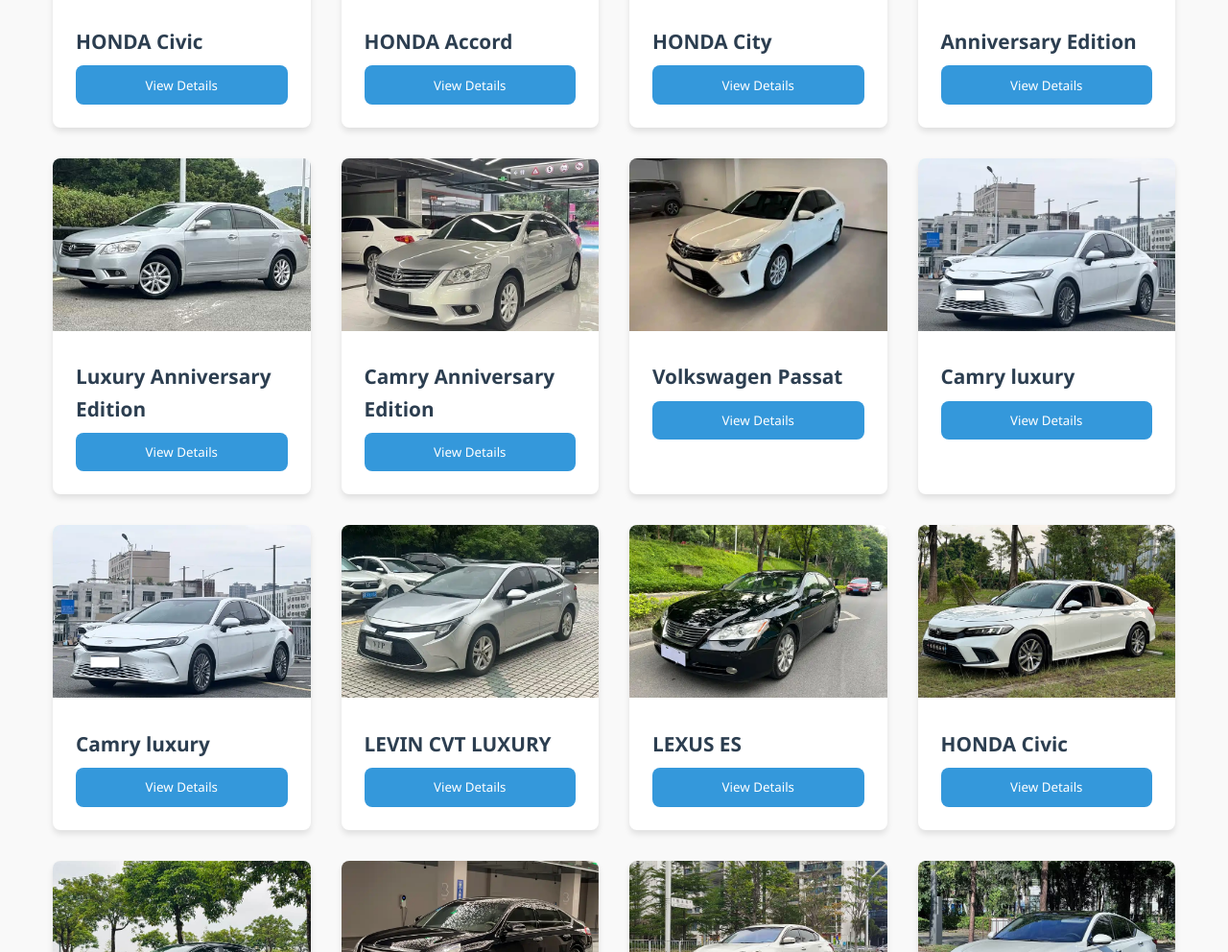
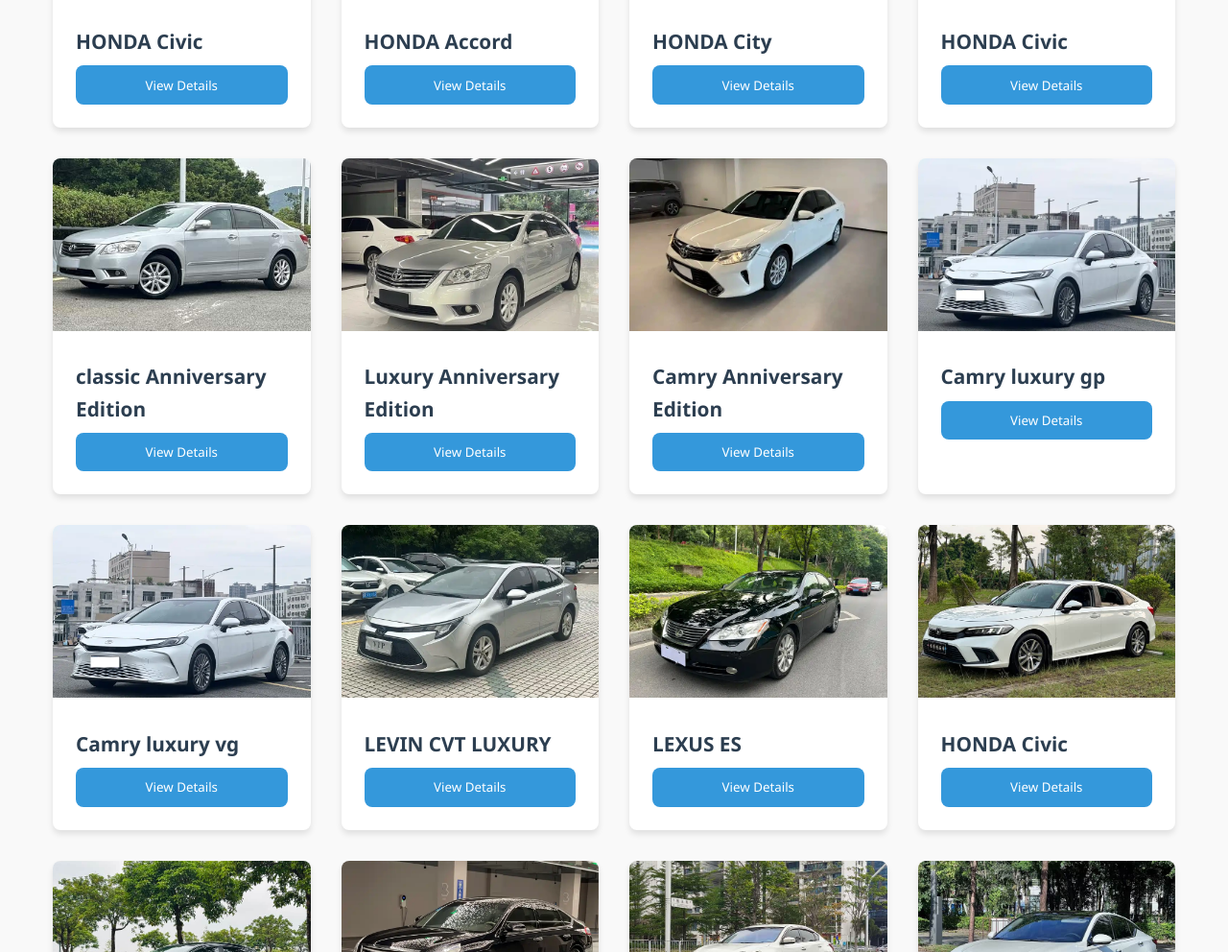
Before and after one commit to TylerCheung008/webcar, a plain HTML site: page index.html in a window 1280 px wide. Shown: the part 1702-2694 px from the top of the page at 96% size. Drawn offline with Linux system fonts and the light colour scheme.

Commit message:
Update vehicle details for multiple car entries

```diff
--- a/index.html
+++ b/index.html
@@ -984,12 +984,12 @@
                 category: "sedan",
                 make: "HONDA",
                 model: "Civic",
-                year: 2022,
+                year: 2016,
                 mileage: "25,000",
                 fuelType: "Gasoline",
                 transmission: "Automatic",
                 image: "https://github.com/TylerCheung008/webcar/blob/main/HONDA%20%20Civic%202016model%20%20180Turbo%20CVT.webp?raw=true",
-                description: "HONDA Civic 2022 model 240Turbo CVT",
+                description: "HONDA  Civic 2016 model  180Turbo CVT",
                 features: ["Leather Seats", "Sunroof", "Backup Camera", "Bluetooth", "Apple CarPlay"]
             },
             {
@@ -1021,60 +1021,60 @@
             {
                 id: 4,
                 category: "sedan",
-                make: "Anniversary",
-                model: "Edition ",
-                year: 2011,
+                make: "HONDA",
+                model: "Civic ",
+                year: 2022,
                 mileage: "22,000",
                 fuelType: "Hybrid",
                 transmission: "Automatic",
                 image: "https://github.com/TylerCheung008/webcar/blob/main/HONDA%20Civic%202022model%20240Turbo%20CVT.jpg?raw=true",
+                description: "HONDA Civic 2022 model 240 Turbo CVT",
+                features: ["Hybrid", "Panoramic Sunroof", "Wireless Charging", "Smart Cruise Control"]
+            },
+            {
+                id: 5,
+                category: "sedan",
+                make: "classic",
+                model: "Anniversary Edition",
+                year: 2011,
+                mileage: "15,000",
+                fuelType: "Gasoline",
+                transmission: "Automatic",
+                image: "https://github.com/TylerCheung008/webcar/blob/main/2011%20Model%20200G%20classic%20Anniversary%20Edition.jpg?raw=true",
                 description: "2011 Model 200G classic Anniversary Edition",
-                features: ["Hybrid", "Panoramic Sunroof", "Wireless Charging", "Smart Cruise Control"]
-            },
-            {
-                id: 5,
+                features: ["Turbo Engine", "Heated Steering Wheel", "10.25-inch Display", "Bose Audio"]
+            },
+            {
+                id: 6,
                 category: "sedan",
                 make: "Luxury",
                 model: "Anniversary Edition",
                 year: 2011,
-                mileage: "15,000",
-                fuelType: "Gasoline",
-                transmission: "Automatic",
-                image: "https://github.com/TylerCheung008/webcar/blob/main/2011%20Model%20200G%20classic%20Anniversary%20Edition.jpg?raw=true",
+                mileage: "28,000",
+                fuelType: "Gasoline",
+                transmission: "Automatic",
+                image: "https://github.com/TylerCheung008/webcar/blob/main/2011%20Model%20240G%20Luxury%20Anniversary%20Edition.jpg?raw=true",
                 description: "2011 Model 240G Luxury Anniversary Edition",
-                features: ["Turbo Engine", "Heated Steering Wheel", "10.25-inch Display", "Bose Audio"]
-            },
-            {
-                id: 6,
+                features: ["Leather Seats", "Bose Sound System", "Heated Seats", "Sunroof"]
+            },
+            {
+                id: 7,
                 category: "sedan",
                 make: "Camry",
                 model: "Anniversary Edition",
                 year: 2016,
-                mileage: "28,000",
-                fuelType: "Gasoline",
-                transmission: "Automatic",
-                image: "https://github.com/TylerCheung008/webcar/blob/main/2011%20Model%20240G%20Luxury%20Anniversary%20Edition.jpg?raw=true",
+                mileage: "24,000",
+                fuelType: "Gasoline",
+                transmission: "Automatic",
+                image: "https://github.com/TylerCheung008/webcar/blob/main/Camry%202016%202.0G%2010th%20Anniversary%20Edition.webp?raw=true",
                 description: "Camry 2016 2.0G 10th Anniversary Edition",
-                features: ["Leather Seats", "Bose Sound System", "Heated Seats", "Sunroof"]
-            },
-            {
-                id: 7,
-                category: "sedan",
-                make: "Volkswagen",
-                model: "Passat",
-                year: 2020,
-                mileage: "24,000",
-                fuelType: "Gasoline",
-                transmission: "Automatic",
-                image: "https://github.com/TylerCheung008/webcar/blob/main/Camry%202016%202.0G%2010th%20Anniversary%20Edition.webp?raw=true",
-                description: "Spacious Volkswagen Passat with comfortable ride and modern technology.",
                 features: ["Digital Cockpit", "Apple CarPlay", "Dual-Zone Climate", "LED Lighting"]
             },
             {
                 id: 8,
                 category: "sedan",
                 make: "Camry",
-                model: "luxury",
+                model: "luxury gp",
                 year: 2024,
                 mileage: "16,000",
                 fuelType: "Gasoline",
@@ -1087,7 +1087,7 @@
 			    id: 9,
 			    category: "sedan",
 			    make: "Camry",
-			    model: "luxury",
+			    model: "luxury vg",
 			    year: 2024,
 			    mileage: "25,000",
 			    fuelType: "Gasoline",
```
